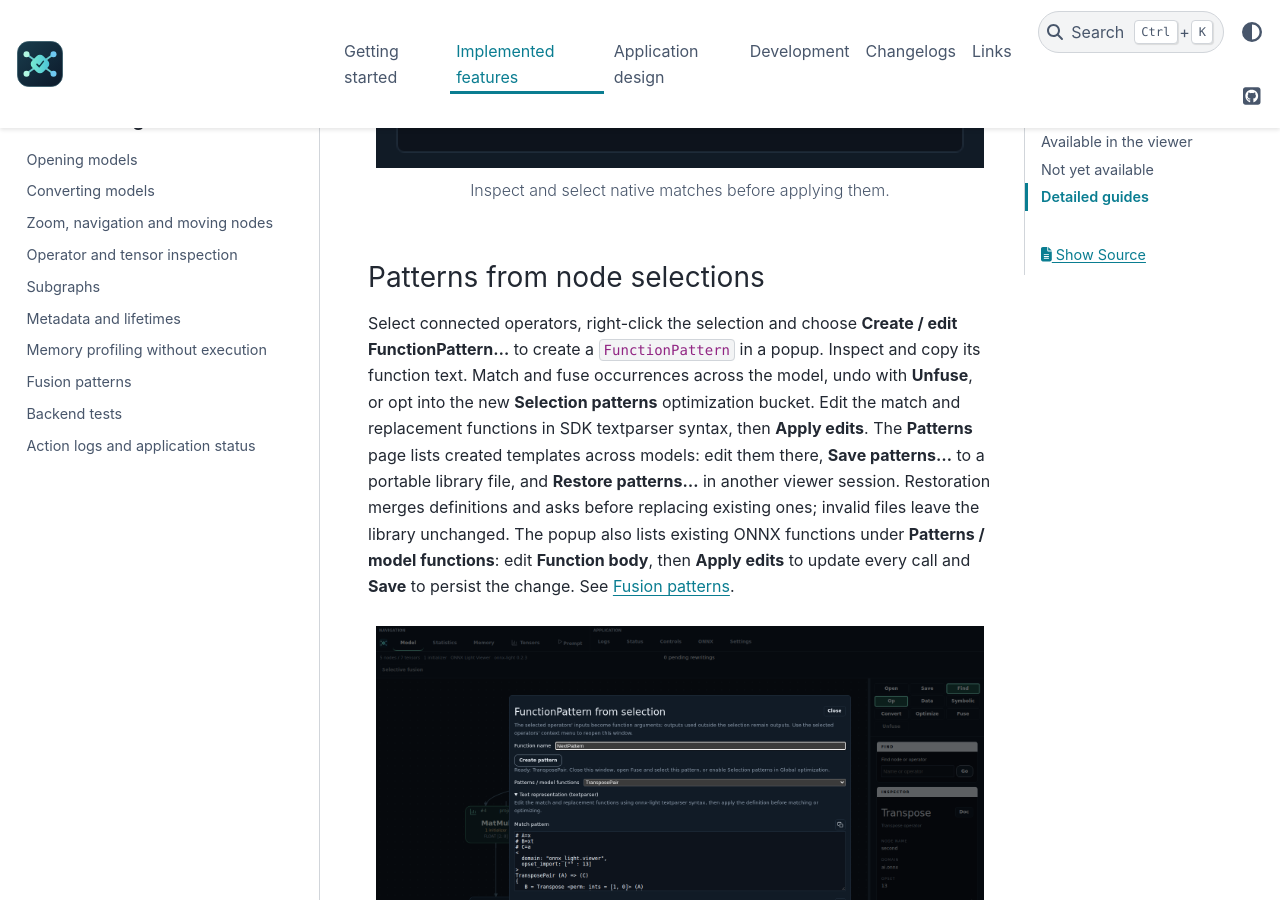
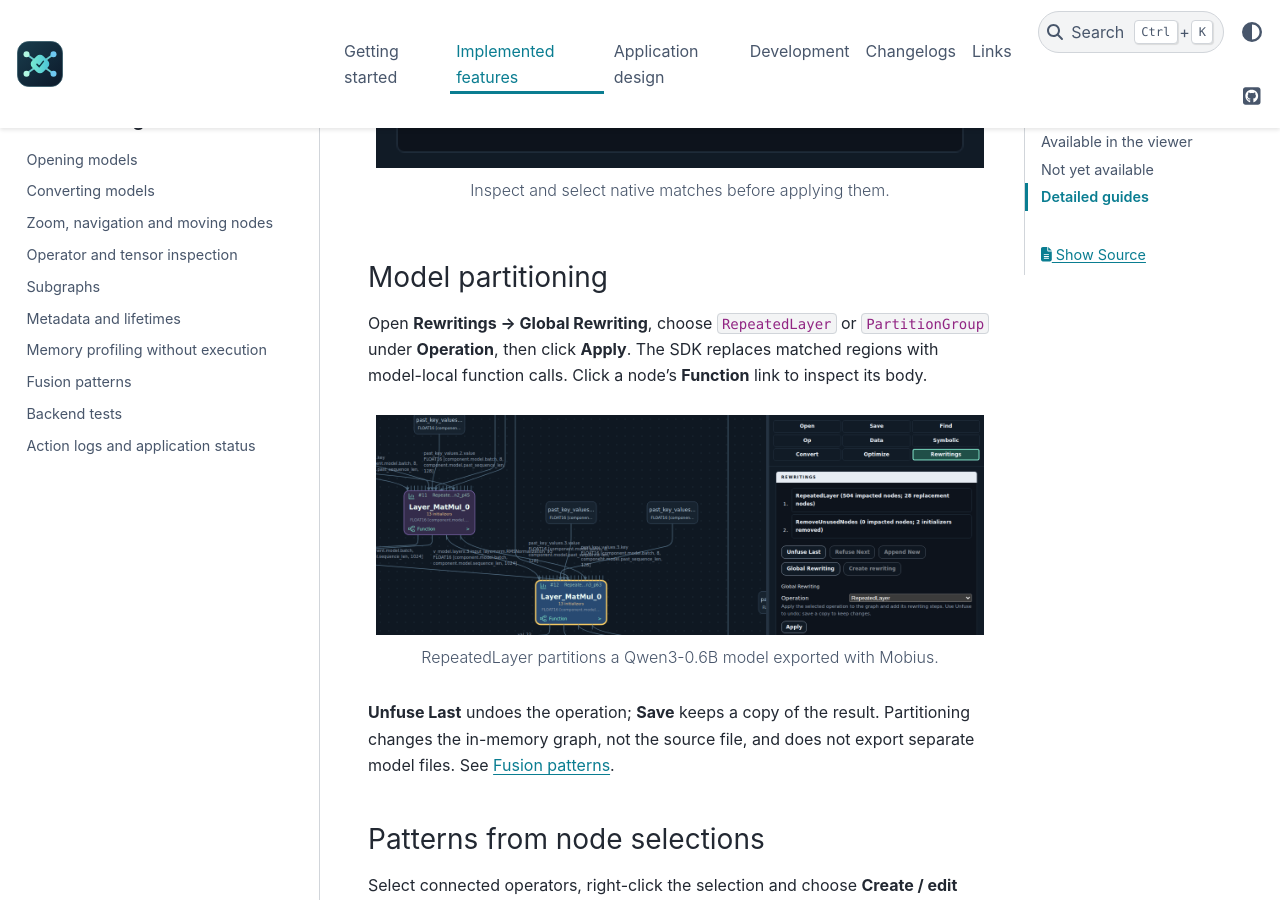
Before and after one commit to xadupre/onnx-light-viewer, a Sphinx documentation site: the page built from docs/features.rst, in a window 1280 px wide and 900 px high, scrolled down 38062 px. Built offline with Sphinx 7.4.7 and the PyData theme 0.15.4, drawn with Linux system fonts in a browser that asks for light colours.

Commit message:
Document model partitioning with a real Qwen3 screenshot (#372)
Co-authored-by: Copilot <223556219+Copilot@users.noreply.github.com>

```diff
--- a/docs/features.rst
+++ b/docs/features.rst
@@ -704,6 +704,24 @@ Previewing does not modify the graph. See :doc:`features/fusion_patterns`.
 
    Inspect and select native matches before applying them.
 
+Model partitioning
+^^^^^^^^^^^^^^^^^^
+
+Open **Rewritings → Global Rewriting**, choose ``RepeatedLayer`` or
+``PartitionGroup`` under **Operation**, then click **Apply**. The SDK replaces
+matched regions with model-local function calls. Click a node's **Function**
+link to inspect its body.
+
+.. figure:: _static/feature-model-partition.png
+   :alt: Qwen3-0.6B partitioned with RepeatedLayer, showing Layer_MatMul_0 function calls and the applied rewriting steps.
+   :width: 100%
+
+   RepeatedLayer partitions a Qwen3-0.6B model exported with Mobius.
+
+**Unfuse Last** undoes the operation; **Save** keeps a copy of the result.
+Partitioning changes the in-memory graph, not the source file, and does not
+export separate model files. See :doc:`features/fusion_patterns`.
+
 Patterns from node selections
 ^^^^^^^^^^^^^^^^^^^^^^^^^^^^^
 
```
Also changed, not shown: docs/_static/feature-model-partition.png (added).
